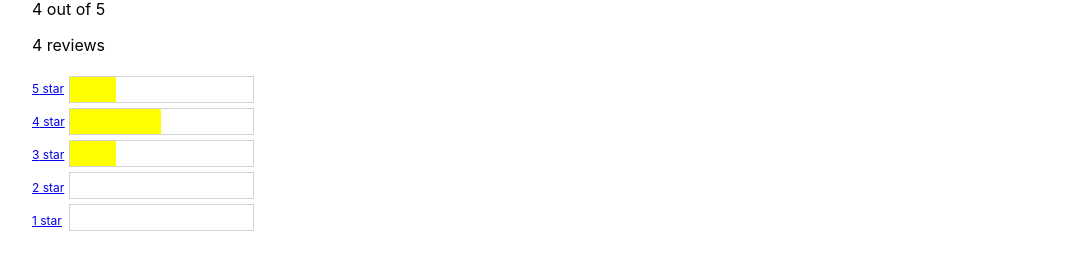
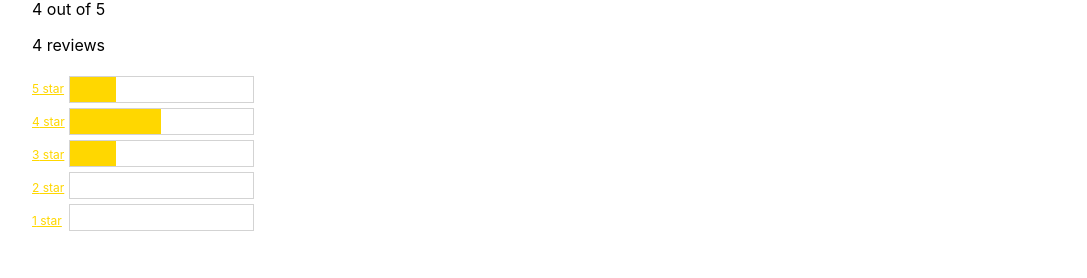
Before and after one commit to egreen724/roadie_code_challenge, a React (Create React App) app in the folder roadie-review-page/: page / in a window 1280 px wide. Shown: the part 450-728 px from the top of the page, without its empty margins (96-1183 px from the left). Built offline with nearby package versions, Linux system fonts and the light colour scheme.

Commit message:
changes link color

```diff
--- a/roadie-review-page/src/App.css
+++ b/roadie-review-page/src/App.css
@@ -164,6 +164,15 @@ input {
   padding-bottom: 8px;
   font-size: .75em;
   align-items: center;
+
+}
+
+a:link {
+  color: #FFD700;
+}
+
+a:visited {
+  color: #FFD700;
 }
 
 .data-container {
@@ -180,7 +189,7 @@ input {
 
 .bar {
   height: 25px;
-  background: yellow;
+  background: #FFD700;
   z-index: 25;
 
 }
--- a/roadie-review-page/src/components/review-filter.js
+++ b/roadie-review-page/src/components/review-filter.js
@@ -15,7 +15,9 @@ class ReviewFilter extends Component {
   render() {
     return (
     <div className="filter-container">
+
       <StarRating rating={this.findAverage()} /> {this.findAverage()} out of 5
+
       <p> {this.props.reviews.length} reviews </p>
 
       <Graph reviews={this.props.reviews} setRatingFilter={this.props.setRatingFilter}/>
```
